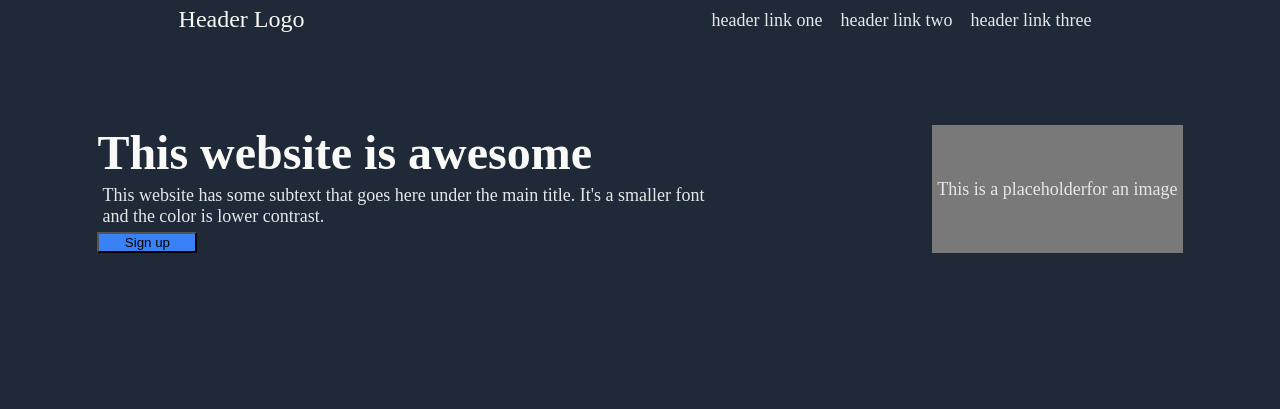
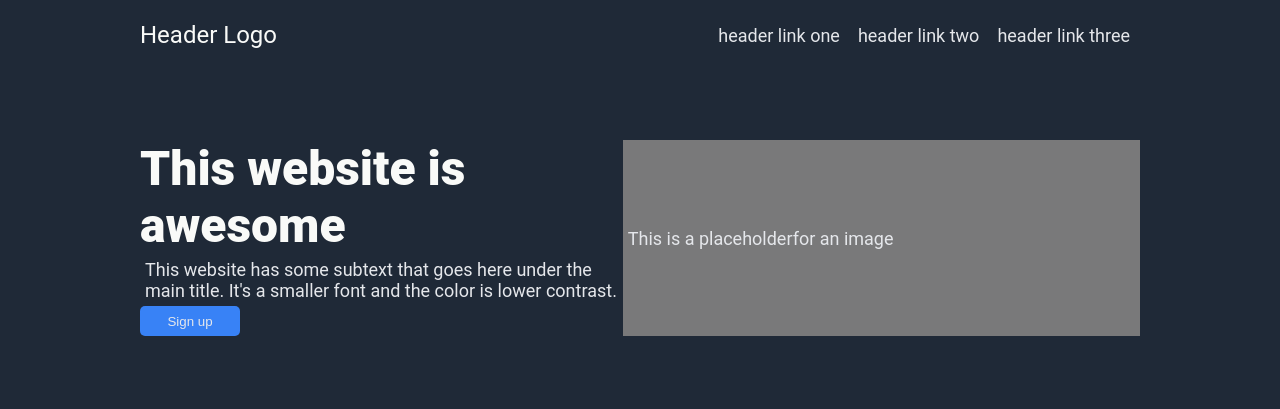
Before and after one commit to mitro54/landing-page, a plain HTML site: page index.html in a window 1280 px wide. Drawn offline with Linux system fonts and the light colour scheme.

Commit message:
Worked on styling
Fixed issues like centering, collapsing, set max width.
A lot of styling.

```diff
--- a/index.html
+++ b/index.html
@@ -11,11 +11,13 @@
 <body>
     <header>
         <div class="logo">Header Logo</div>
-        <ul class="links">
-            <li><a href="">header link one</a></li>
-            <li><a href="">header link two</a></li>
-            <li><a href="">header link three</a></li>
-        </ul>
+        <nav>
+            <ul class="links">
+                <li><a href="">header link one</a></li>
+                <li><a href="">header link two</a></li>
+                <li><a href="">header link three</a></li>
+            </ul>
+        </nav>
     </header>
     <main>
         <div class="info">
--- a/styles.css
+++ b/styles.css
@@ -1,21 +1,25 @@
 body {
+    font-family: "Roboto", sans-serif;
     background-color: #1F2937;
     display: flex;
     flex-direction: column;
-    max-height: 100dvh;
-    margin: 0;
+    max-width: 1000px;
+    margin: 0 auto;
+    box-sizing: border-box;
 }
 
 header {
     font-size: 24px;
     color: #F9FAF8;
     display: flex;
-    justify-content: space-around;
-    padding-bottom: 84px;
+    height: 70px;
+    align-items: center;
+    max-width: 1000px;
+    justify-content: space-between;
 }
 
 .logo {
-    padding-top: 6px;
+    align-items: center;
 }
 
 a,
@@ -48,22 +52,31 @@ p {
 
 main {
     display: flex;
-    justify-content: space-around;
+    justify-content: space-between;
+    max-width: 1000px;
+    padding: 70px 0;
+    margin: 0 auto;
 }
 
 .info {
     display: flex;
     flex-direction: column;
     max-width: 50%;
+
 }
 
 button {
     background-color: #3882F6;
+    color: #E5E7EB;
     max-width: 100px;
+    height: 30px;
+    border: none;
+    border-radius: 5px;
 }
 
 .img-placeholder {
     background-color: #79797a;
     display: flex;
     align-items: center;
+    width: 100%;
 }
```
